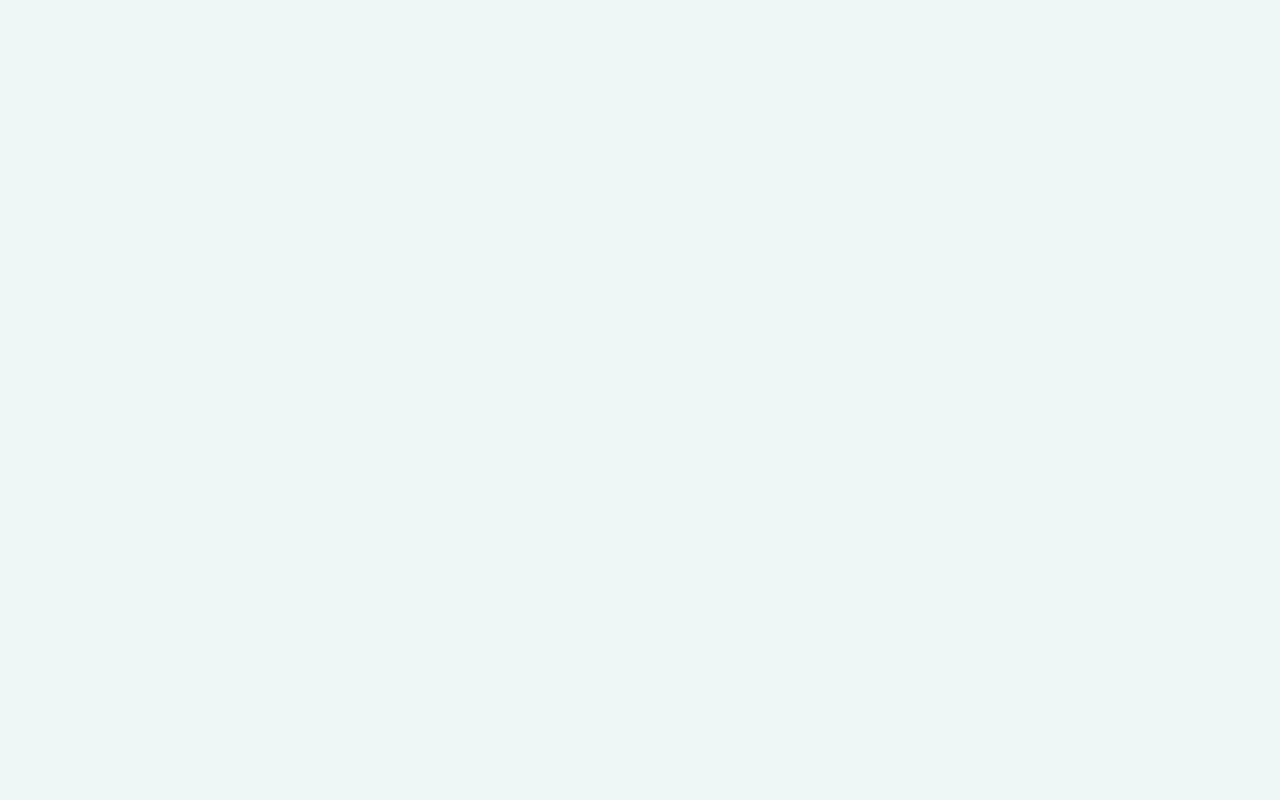
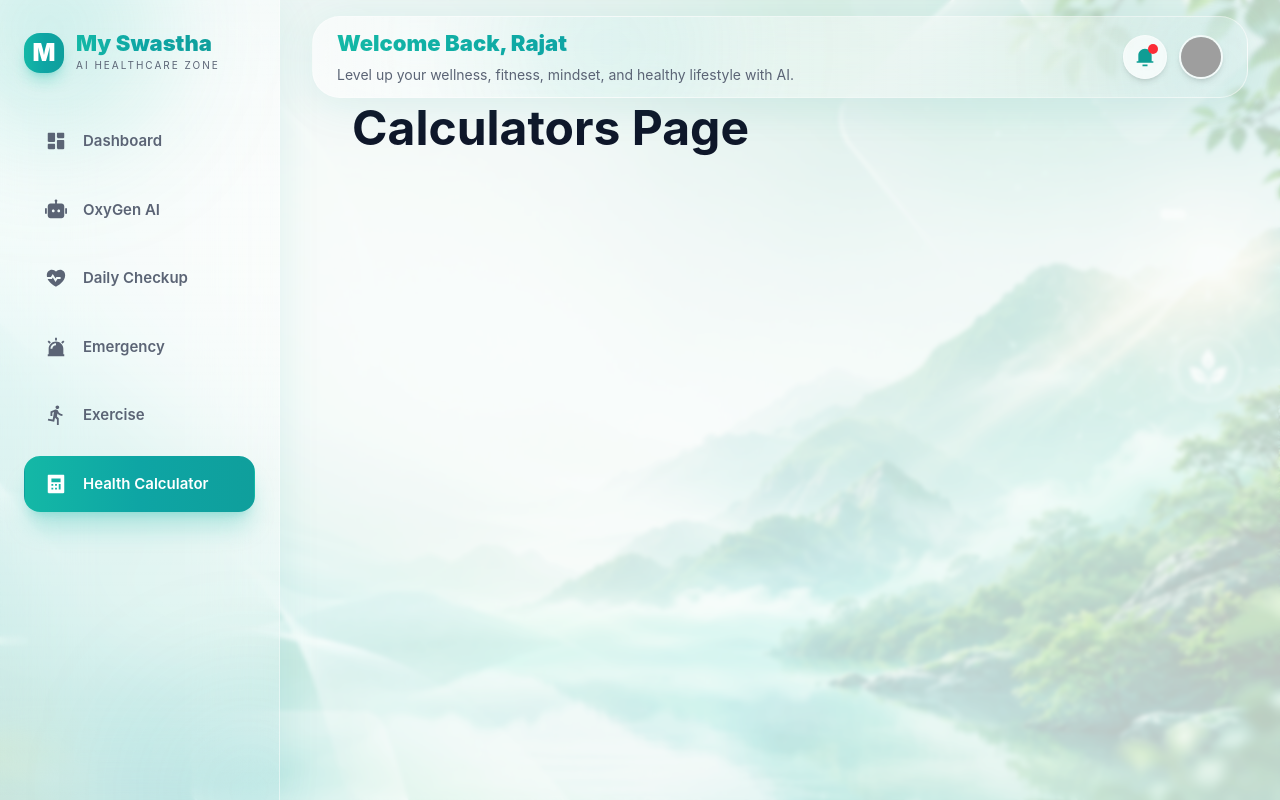
Before and after one commit to rajatghoshrg/my-swastha, a React (Vite) app: page /calculators in a window 1280 px wide. Before the commit this address had no page. Built offline with nearby package versions, Linux system fonts and the light colour scheme; grey boxes are pictures that could not be loaded.

Commit message:
added sidebar and topbar

```diff
--- a/src/components/SideBar.jsx
+++ b/src/components/SideBar.jsx
@@ -7,6 +7,7 @@ import {
     RiHeartPulseFill,
     RiAlarmWarningFill,
     RiRunFill,
+    RiCalculatorFill,
     RiSettings4Fill
 } from "react-icons/ri";
 
@@ -42,18 +43,35 @@ const Sidebar = () => {
             title: "Exercise",
             path: "/exercise",
             icon: <RiRunFill />
+        },
+
+        {
+            title: "Health Calculator",
+            path: "/calculators",
+            icon: <RiCalculatorFill />
         }
 
     ]
 
     return (
 
-        <aside className="hidden lg:flex flex-col w-[280px] min-h-screen bg-white/70 backdrop-blur-2xl border-r border-white/40 px-6 py-8 sticky top-0">
+        <aside className="hidden lg:flex flex-col fixed top-0 left-0 w-[280px] h-screen overflow-hidden z-50
+bg-gradient-to-b from-white/55 via-white/35 to-white/20
+backdrop-blur-2xl
+border-r border-white/30
+shadow-[0_8px_40px_rgba(15,157,148,0.10)]
+px-6 py-8">
+
+            {/* TOP GLOW */}
+            <div className="absolute top-[-80px] left-[-60px] w-[220px] h-[220px] bg-[#14b8a6]/20 rounded-full blur-3xl"></div>
+
+            {/* BOTTOM GLOW */}
+            <div className="absolute bottom-[-100px] right-[-80px] w-[220px] h-[220px] bg-[#0ea5a4]/10 rounded-full blur-3xl"></div>
 
             {/* LOGO */}
-            <div className="flex items-center gap-4 mb-12">
+            <div className="relative z-10 flex items-center gap-3 mb-10">
 
-                <div className="w-14 h-14 rounded-2xl bg-gradient-to-r from-[#14b8a6] via-[#0ea5a4] to-[#0f9f9c] flex items-center justify-center shadow-lg">
+                <div className="w-10 h-10 rounded-2xl bg-gradient-to-r from-[#14b8a6] via-[#0ea5a4] to-[#0f9f9c] flex items-center justify-center shadow-lg shadow-[#14b8a6]/30">
 
                     <span className="text-white text-2xl font-black">
                         M
@@ -63,7 +81,7 @@ const Sidebar = () => {
 
                 <div>
 
-                    <h1 className="text-[28px] font-black leading-none">
+                    <h1 className="text-[22px] font-black leading-none">
 
                         <span className="bg-gradient-to-r from-[#14b8a6] via-[#0ea5a4] to-[#0f9f9c] bg-clip-text text-transparent">
 
@@ -73,9 +91,9 @@ const Sidebar = () => {
 
                     </h1>
 
-                    <p className="text-[11px] uppercase tracking-[2px] text-[var(--text-gray)] mt-1">
+                    <p className="text-[10px] uppercase tracking-[2px] text-[var(--text-gray)] mt-1">
 
-                        AI HEALTHCARE
+                        AI HEALTHCARE ZONE
 
                     </p>
 
@@ -84,7 +102,7 @@ const Sidebar = () => {
             </div>
 
             {/* MENU */}
-            <div className="flex flex-col gap-3">
+            <div className="relative z-10 flex flex-col gap-3">
 
                 {
                     menuItems.map((item, index) => (
@@ -94,13 +112,11 @@ const Sidebar = () => {
                             to={item.path}
                             className={({ isActive }) =>
 
-                                `flex items-center gap-4 px-5 py-4 rounded-2xl text-left transition-all duration-300 group ${
+                                `flex items-center gap-4 px-5 py-4 rounded-2xl text-left transition-all duration-300 group border border-transparent ${isActive
 
-                                    isActive
+                                    ? "bg-gradient-to-r from-[#14b8a6] via-[#0ea5a4] to-[#0f9f9c] text-white shadow-xl shadow-[#14b8a6]/25"
 
-                                        ? "bg-gradient-to-r from-[#14b8a6] via-[#0ea5a4] to-[#0f9f9c] text-white shadow-lg"
-
-                                        : "text-[var(--text-gray)] hover:bg-white hover:shadow-md"
+                                    : "text-[var(--text-gray)] hover:bg-white/40 hover:border-white/40 hover:backdrop-blur-xl hover:shadow-lg"
 
                                 }`
                             }
@@ -125,37 +141,6 @@ const Sidebar = () => {
 
             </div>
 
-            {/* BOTTOM CARD */}
-            <div className="mt-auto bg-gradient-to-br from-[#14b8a6] via-[#0ea5a4] to-[#0f9f9c] rounded-[30px] p-6 text-white shadow-2xl overflow-hidden relative">
-
-                <div className="absolute top-[-30px] right-[-30px] w-[120px] h-[120px] bg-white/10 rounded-full blur-2xl"></div>
-
-                <h3 className="text-[22px] font-bold mb-2">
-
-                    AI Health Score
-
-                </h3>
-
-                <p className="text-white/80 text-[14px] leading-[1.8] mb-5">
-
-                    Your wellness performance is excellent this week.
-
-                </p>
-
-                <div className="bg-white/20 rounded-full h-3 overflow-hidden">
-
-                    <div className="w-[92%] h-full bg-white rounded-full"></div>
-
-                </div>
-
-                <p className="mt-3 text-[14px] font-semibold">
-
-                    92% Wellness Score
-
-                </p>
-
-            </div>
-
         </aside>
 
     )
--- a/src/components/Topbar.jsx
+++ b/src/components/Topbar.jsx
@@ -1,76 +1,65 @@
 import React from 'react'
 
 import {
-    RiNotification3Fill,
-    RiSearch2Line
+    RiNotification3Fill
 } from "react-icons/ri";
 
 const Topbar = () => {
 
     return (
 
-        <div className="w-full bg-white/70 backdrop-blur-2xl border border-white/40 rounded-[28px] px-5 sm:px-8 py-4 flex items-center justify-between shadow-sm">
+        <div className="fixed top-0 right-0 lg:left-[280px] z-40 px-4 sm:px-6 lg:px-8 pt-4">
 
-            {/* LEFT */}
-            <div>
+            <div className="relative overflow-hidden w-full
+            bg-gradient-to-r from-white/55 via-white/35 to-white/20
+            backdrop-blur-2xl
+            border border-white/30
+            rounded-[28px]
+            px-5 sm:px-6 py-3
+            flex items-center justify-between
+            shadow-[0_8px_40px_rgba(15,157,148,0.10)]">
 
-                <h2 className="text-[24px] sm:text-[32px] font-black text-[var(--text-dark)]">
+                {/* TOP GLOW */}
+                <div className="absolute top-[-80px] left-[20%] w-[220px] h-[220px] bg-[#14b8a6]/10 rounded-full blur-3xl"></div>
 
-                    Welcome Back 👋
+                {/* RIGHT GLOW */}
+                <div className="absolute right-[-60px] top-[-40px] w-[180px] h-[180px] bg-[#0ea5a4]/10 rounded-full blur-3xl"></div>
 
-                </h2>
+                {/* LEFT */}
+                <div className="relative z-10">
 
-                <p className="text-[13px] sm:text-[15px] text-[var(--text-gray)] mt-1">
+                    <h2 className="text-[16px] sm:text-[22px] font-black bg-gradient-to-r from-[#14b8a6] via-[#0ea5a4] to-[#0f9f9c] bg-clip-text text-transparent leading-[1.3] pb-1">
 
-                    Monitor your wellness and healthcare insights.
+                        Welcome Back, Rajat
 
-                </p>
+                    </h2>
 
-            </div>
+                    <p className="text-[12px] sm:text-[14px] text-[var(--text-gray)] mt-0.5">
 
-            {/* RIGHT */}
-            <div className="flex items-center gap-3 sm:gap-4">
+                        Level up your wellness, fitness, mindset, and healthy lifestyle with AI.
 
-                {/* SEARCH */}
-                <button className="w-12 h-12 rounded-2xl bg-white shadow-md flex items-center justify-center hover:scale-105 transition-all duration-300">
+                    </p>
 
-                    <RiSearch2Line className="text-[22px] text-[var(--teal-primary)]" />
+                </div>
 
-                </button>
+                {/* RIGHT */}
+                <div className="relative z-10 flex items-center gap-3">
 
-                {/* NOTIFICATION */}
-                <button className="relative w-12 h-12 rounded-2xl bg-white shadow-md flex items-center justify-center hover:scale-105 transition-all duration-300">
+                    {/* NOTIFICATION */}
+                    <button className="relative w-11 h-11 rounded-full bg-white/70 backdrop-blur-xl border border-white/40 shadow-md flex items-center justify-center hover:scale-105 transition-all duration-300">
 
-                    <RiNotification3Fill className="text-[22px] text-[var(--teal-primary)]" />
+                        <RiNotification3Fill className="text-[20px] text-[var(--teal-primary)]" />
 
-                    <div className="absolute top-2 right-2 w-2.5 h-2.5 bg-red-500 rounded-full"></div>
+                        <div className="absolute top-2 right-2 w-2.5 h-2.5 bg-red-500 rounded-full"></div>
 
-                </button>
+                    </button>
 
-                {/* PROFILE */}
-                <div className="flex items-center gap-3 bg-white px-4 py-2 rounded-2xl shadow-md">
-
+                    {/* PROFILE PIC */}
                     <img
                         src="https://randomuser.me/api/portraits/men/32.jpg"
                         alt="profile"
-                        className="w-10 h-10 rounded-xl object-cover"
+                        className="w-11 h-11 rounded-full object-cover border-2 border-white/70 shadow-md"
                     />
-
-                    <div className="hidden sm:block">
-
-                        <h4 className="text-[14px] font-semibold text-[var(--text-dark)]">
-
-                            Rajat Ghosh
-
-                        </h4>
-
-                        <p className="text-[11px] text-[var(--text-gray)]">
-
-                            Wellness User
-
-                        </p>
-
-                    </div>
 
                 </div>
 
--- a/src/layouts/DashboardLayout.jsx
+++ b/src/layouts/DashboardLayout.jsx
@@ -28,7 +28,7 @@ const DashboardLayout = () => {
             </div>
 
             {/* MAIN CONTENT */}
-            <div className="relative z-10 flex-1 p-4 sm:p-6 lg:p-8">
+            <div className="relative z-10 flex-1 lg:ml-[280px] p-4 sm:p-6 lg:p-8">
 
                 {/* TOPBAR */}
                 <Topbar />
--- a/src/pages/Calculators.jsx
+++ b/src/pages/Calculators.jsx
@@ -0,0 +1,20 @@
+import React from 'react'
+
+const Calculators = () => {
+
+    return (
+
+        <div className="p-10">
+
+            <h1 className="text-5xl font-bold">
+
+                Calculators Page
+
+            </h1>
+
+        </div>
+
+    )
+}
+
+export default Calculators
--- a/src/routes/AppRoutes.jsx
+++ b/src/routes/AppRoutes.jsx
@@ -10,6 +10,7 @@ import Chat from "../pages/Chat";
 import Checkup from "../pages/Checkup";
 import Emergency from "../pages/Emergency";
 import Exercise from "../pages/Exercise";
+import Calculators from "../pages/Calculators";
 
 
 function AppRoutes() {
@@ -66,6 +67,12 @@ function AppRoutes() {
                     element={<Exercise />}
                 />
 
+                 {/* Calculators */}
+                <Route
+                    path="/calculators"
+                    element={<Calculators />}
+                />
+
 
             </Route>
 
```
